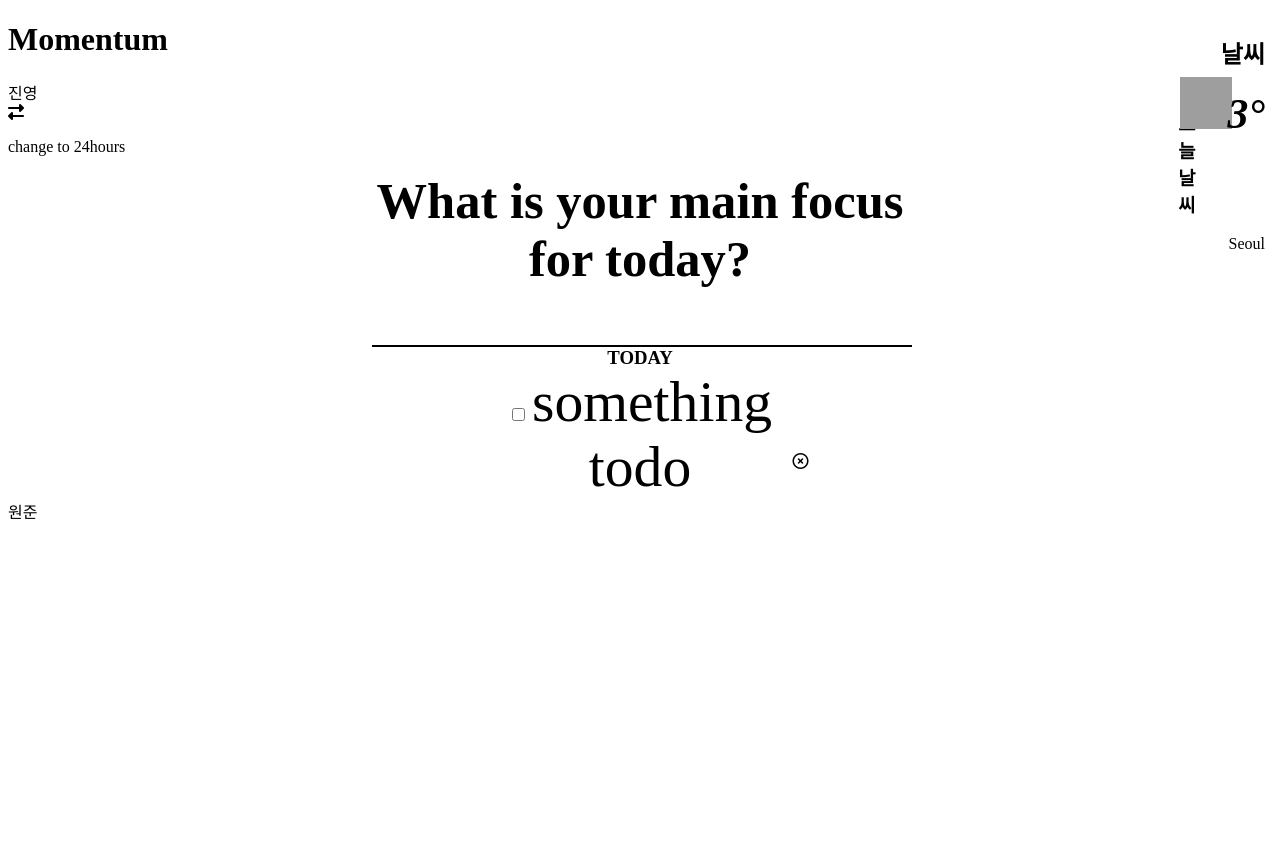
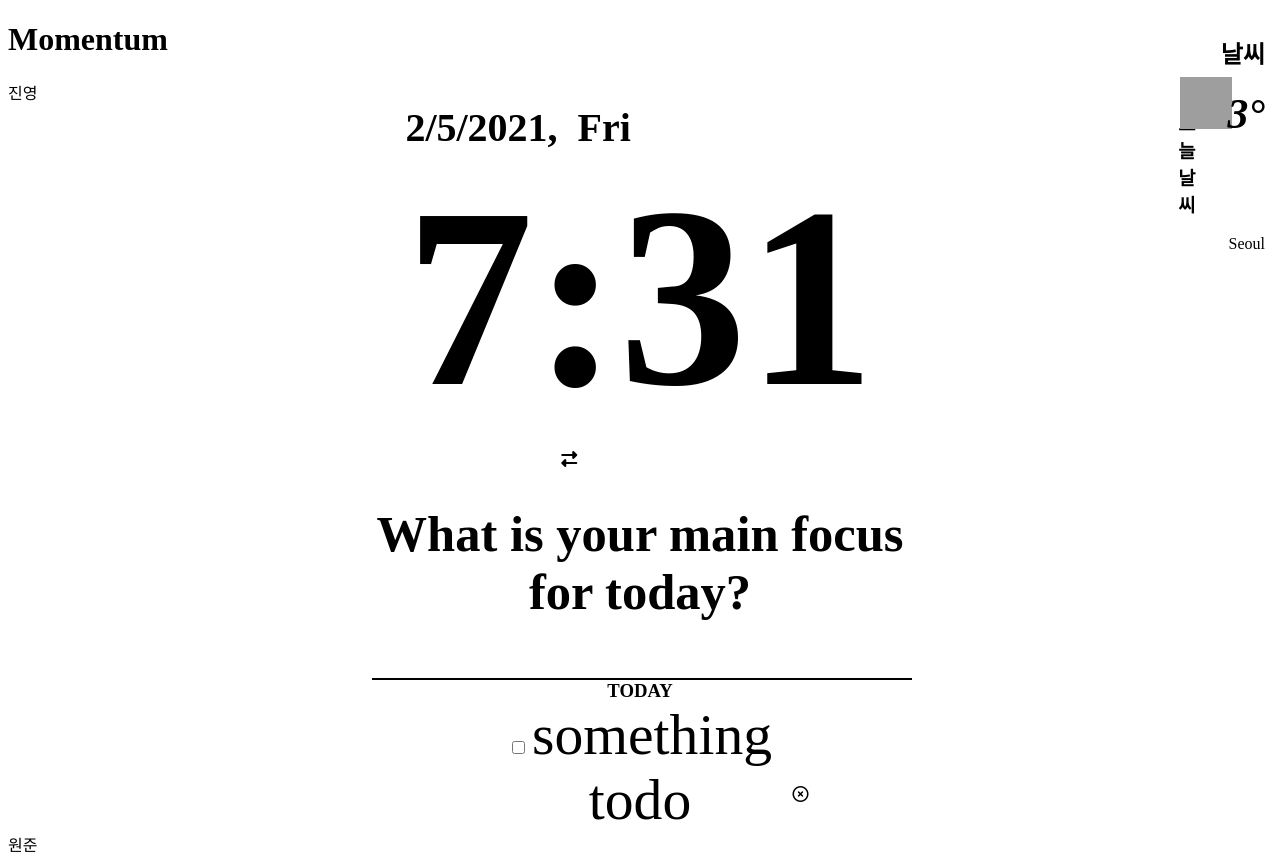
Before and after one commit to Wonjuny0804/momentumclone, a website built with webpack: page src/index.html in a window 1280 px wide. Shown: the top 864 px of the page. Before the commit the page ends 800 px from the top, so only its background shows below. Built offline with nearby package versions, Linux system fonts and the light colour scheme; grey boxes are pictures that could not be loaded; files whose address does not match are found by name.

Commit message:
feat: Add current time

```diff
--- a/src/css/style.css
+++ b/src/css/style.css
@@ -3,3 +3,5 @@
 @import url("./background.css");
 @import url('./weather.css');
 @import url("./todayFocus.css");
+@import url("./todayTime.css");
+/* @import url("./greetings.css"); */
--- a/src/css/today.css
+++ /dev/null
@@ -1,76 +0,0 @@
-.today {
-  width: 100%;
-  margin: auto;
-  display: flex;
-  flex-flow: row wrap;
-  justify-content: center;
-}
-
-.today-container {
-  /* padding-left: 50px; */
-  width: 500px;
-}
-
-.today-date-container {
-  /* position: relative; */
-  /* padding: 50px; */
-}
-
-.today-date,
-.today-day {
-  font-size: 2.5rem;
-  font-weight: 700;
-}
-
-.today-date {
-  margin-right: 1rem;
-}
-
-.today-clock {
-  font-size: 168px;
-  font-weight: 800;
-  /* display: block; */
-}
-
-.change-clock {
-  width: 30px;
-  height: 30px;
-  padding: 5px;
-  line-height: 20px;
-  cursor: pointer;
-  border-radius: 50%;
-  transition: 300ms;
-  /* display: block;
-  display: flex;
-  flex-flow: row nowrap;
-  justify-content: center;
-  align-content: center;  */
-}
-
-.change-clock:hover {
-  width: 30px;
-  height: 30px;
-  background: rgba(0, 0, 0, 0.2);
-  border-radius: 50%;
-}
-
-.change-clock-text {
-  padding: 5px;
-  /* opacity: 0; */
-  transition: 300ms;
-  background-color: rgba(0, 0, 0, 0.2);
-}
-
-.change-clock-container {
-  /* position: absolute; */
-  /* float: left; */
-  display: flex;
-  flex-flow: row wrap;
-  justify-content: center;
-  align-content: center;
-  /* top: 50%; */
-  /* right: 0; */
-}
-.change-clock-text {
-
-}
--- /dev/null
+++ b/src/css/todayTime.css
@@ -0,0 +1,70 @@
+.today {
+  display: flex;
+  flex-flow: row;
+  justify-content: center;
+  align-content: center;
+}
+
+.today-container {
+  display: flex;
+  flex-flow: column wrap;
+}
+
+.date-container {
+  /* display: flex; */
+}
+
+.today-date,
+.today-day {
+  font-size: 2.5rem;
+  font-weight: 700;
+}
+
+.today-date {
+  margin-right: 10px;
+}
+
+.today-clock {
+  font-size: 16rem;
+  font-weight: 700;
+}
+
+.changeclock-container {
+  display: flex;
+  flex-flow: row nowrap;
+  justify-content: center;
+  align-content: center;
+}
+
+.changeclock-box {
+  width: 30px;
+  height: 30px;
+  padding: 5px;
+  border-radius: 50%;
+  transition: 300ms;
+  border: transparent 1px solid;
+}
+
+.changeclock-btn {
+width: 100%;
+height: 100%;
+  cursor: pointer;
+  display: inline-block;
+  border-radius: 50%;
+  transition: 300ms;
+}
+/* transform: rotate(180deg); */
+
+.changeclock-box:hover {
+  background: rgba(0, 0, 0, 0.2);
+  border-radius: 50%;
+  border: lightgray 1px solid;
+}
+
+.changeclock-text {
+  padding: 5px;
+  /* width: 100%; */
+  opacity: 0;
+  transition: 300ms;
+  background-color: rgba(0, 0, 0, 0.2);
+}
--- a/src/js/time.js
+++ b/src/js/time.js
@@ -0,0 +1,102 @@
+// todo 1. 현재 시간
+// todo am pm 버튼
+// todo 3. 타이머
+// todo 1, 3 토글 버튼
+
+// 공통
+const today = new Date();
+const date = today.toLocaleString().slice(0, 10).replaceAll('. ', ' / ');
+const day = today.toString().slice(0, 3);
+let hour = today.getHours();
+let minute = today.getMinutes();
+let second = today.getSeconds();
+console.log(second);
+
+hour %= 12;
+hour = hour || 12;
+minute = minute < 10 ? '0' + minute : minute;
+second = second < 10 ? '0' + second : second;
+
+// const clock24Hours = today.toString().slice(16, 21);
+const clockMeridiem = `${hour}:${minute}`;
+
+const $dispClock = document.querySelector('.today-clock');
+const $changeClockTypeBtn = document.querySelector('.changeclock-btn');
+const $changeClockTypeText = document.querySelector('.changeclock-text');
+
+$dispClock.textContent = clockMeridiem;
+
+$changeClockTypeBtn.onmouseenter = () => {
+  $changeClockTypeText.style.opacity = 100;
+};
+
+$changeClockTypeBtn.onmouseleave = () => {
+  $changeClockTypeText.style.opacity = 0;
+};
+
+const renderTime = () => {
+  const $dispDate = document.querySelector('.today-date');
+  const $dispDay = document.querySelector('.today-day');
+  const $dispClock = document.querySelector('.today-clock');
+
+  $dispDate.textContent = date;
+  $dispDay.textContent = day;
+  $dispClock.textContent = clockMeridiem;
+};
+
+// const changeClock = () => {
+// $changeClockTypeBtn.onclick = () => {
+//   if ($dispClock.textContent === clockMeridiem) {
+//     $dispClock.textContent = clock24Hours;
+//     $changeClockTypeText.textContent = 'change to AM/PM';
+//   } else {
+//     $dispClock.textContent = clockMeridiem;
+//     $changeClockTypeText.textContent = 'change to 24hours';
+//   }
+// };
+// };
+
+const init = () => {
+  renderTime();
+  setInterval(renderTime, 1000);
+};
+
+init();
+// changeClock();
+
+// const today = new Date();
+// // let second = today.getSeconds();
+
+
+
+// 날짜
+
+
+// // let hour = today.getHours();
+// // let minute = today.getMinutes();
+// // 24시간
+// // const clock24Hours = today.toString().slice(16, 21);
+// console.log(clock24Hours);
+// // const clock24Hours = `${today.getHours()}:${today.getMinutes()}`;
+// // today.toString().slice(17, 21);
+// // today.toString().slice(17, 21);
+
+// // if (today.toLocaleString().slice(15, 16) >= )
+
+// // ampm
+
+
+
+// // changeClockType
+// const $changeClockTypeContainer = document.querySelector('.changeclock-container');
+// // 오늘 날짜
+
+
+// // 현재 시간
+
+// $dispClock.textContent = clock24Hours;
+// $dispClock.textContent = clock24Hours;
+
+
+
+// // const $dispHour = document
```
